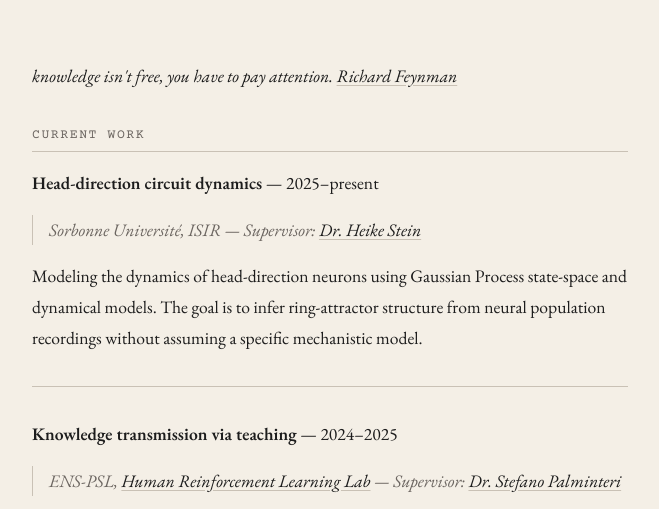
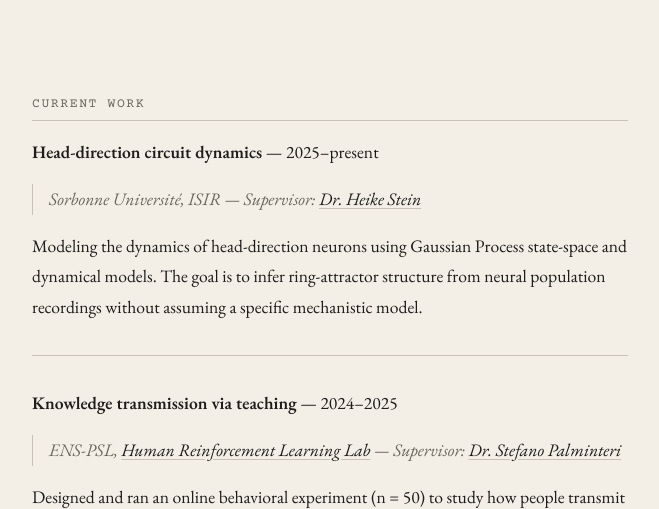
Before and after one commit to Sepsad/sepsad.github.io, an Eleventy site: page research.md in a window 1280 px wide. Shown: the part 254-763 px from the top of the page, without its empty margins (310-969 px from the left). Built offline with nearby package versions, Linux system fonts and the light colour scheme; Eleventy itself is replaced by a stand-in of ours; files that its build step writes are made by us from their sources.

Commit message:
Comment out the quote

```diff
--- a/research.md
+++ b/research.md
@@ -7,7 +7,7 @@ pageTitle: Research
 permalink: /research.html
 ---
 
-*knowledge isn't free, you have to pay attention. [Richard Feynman](https://en.wikiquote.org/wiki/Richard_Feynman)*
+<!-- *knowledge isn't free, you have to pay attention. [Richard Feynman](https://en.wikiquote.org/wiki/Richard_Feynman)*  -->
 ### Current work
 
 **Head-direction circuit dynamics** &mdash; 2025&ndash;present
```
